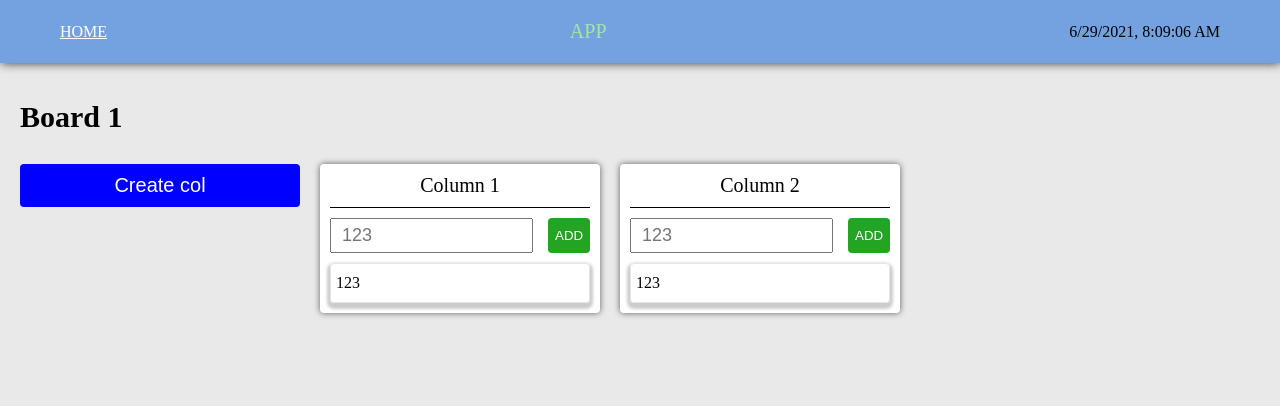
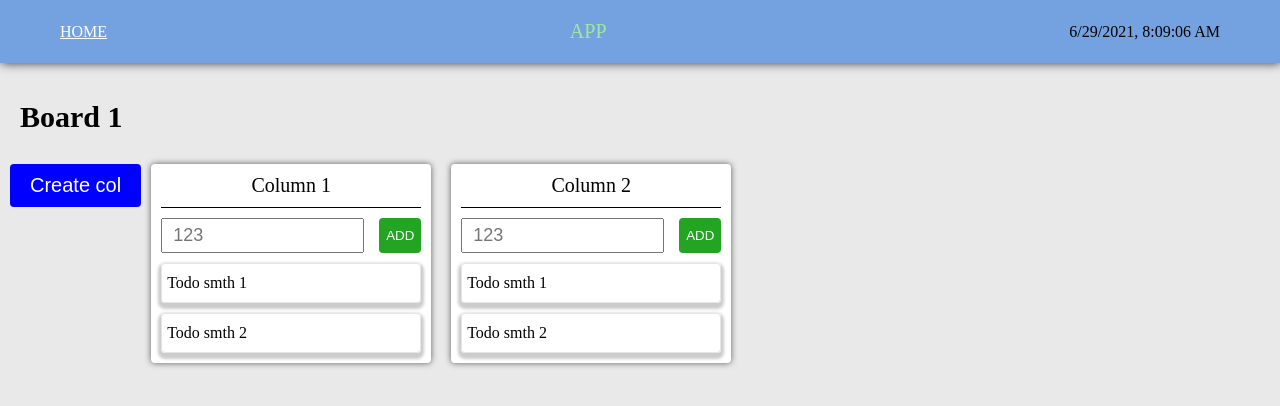
Before and after one commit to ilya07092000/trello-react-ts, a React (Create React App) app: page /board/1 in a window 1280 px wide. Shown: the top 406 px of the page. Built offline with nearby package versions, Linux system fonts and the light colour scheme.

Commit message:
feat: task render, add new task

```diff
--- a/src/containers/Board/Board.module.scss
+++ b/src/containers/Board/Board.module.scss
@@ -14,43 +14,3 @@
   display: flex;
   margin: 0 -10px;
 }
-
-.contentItem {
-  width: 100%;
-  max-width: 300px;
-  padding: 0 10px;
-}
-
-.colItem {
-  background: #fff;
-  box-shadow: 0 0 6px 0 rgba(0, 0, 0, .6);
-  padding: 10px;
-  border-radius: 4px;
-}
-
-.colTitle {
-  font-size: 20px;
-  text-align: center;
-  padding-bottom: 10px;
-  border-bottom: 1px solid #000;
-}
-
-.colText {
-  box-shadow: 0 3px 3px 3px rgba(0, 0, 0, .2);
-  border: 1px solid #e5e5e5;
-  border-radius: 4px;
-  margin-top: 10px;
-  padding: 10px 5px;
-  font-size: 16px;
-}
-
-.addTask {
-  margin-top: 10px;
-  display: flex;
-  justify-content: space-between;
-}
-
-.addBtnWrap {
-  width: 70px;
-  padding-left: 15px;
-}
--- a/src/containers/Board/Board.tsx
+++ b/src/containers/Board/Board.tsx
@@ -2,8 +2,8 @@ import React, { useEffect, useState } from 'react';
 import { useLocation } from 'react-router';
 import boardStore from '../../store/boards';
 import CreateCol from '../../components/CreateCol/CreateCol';
-import Input from '../../components/Input/Input';
-import Button from '../../components/Button/Button';
+import BoardCol from '../BoardCol/BoardCol';
+import { observer } from 'mobx-react-lite';
 
 import styles from './Board.module.scss';
 
@@ -27,18 +27,7 @@ const Board = () => {
         </div>
         {board.columns
           ? board.columns.map((col: any) => (
-              <div key={col.id} className={styles.contentItem}>
-                <div className={styles.colItem}>
-                  <p className={styles.colTitle}>{col.title}</p>
-                  <div className={styles.addTask}>
-                    <Input placeholder="123" />
-                    <div className={styles.addBtnWrap}>
-                      <Button onClick={() => console.log('add')}>Add</Button>
-                    </div>
-                  </div>
-                  <div className={styles.colText}>123</div>
-                </div>
-              </div>
+              <BoardCol key={col.id} data={col} boardId={board.id} />
             ))
           : null}
       </div>
@@ -46,4 +35,4 @@ const Board = () => {
   );
 };
 
-export default Board;
+export default observer(Board);
--- /dev/null
+++ b/src/containers/BoardCol/BoardCol.module.scss
@@ -0,0 +1,39 @@
+.contentItem {
+  width: 100%;
+  max-width: 300px;
+  padding: 0 10px;
+}
+
+.colItem {
+  background: #fff;
+  box-shadow: 0 0 6px 0 rgba(0, 0, 0, .6);
+  padding: 10px;
+  border-radius: 4px;
+}
+
+.colTitle {
+  font-size: 20px;
+  text-align: center;
+  padding-bottom: 10px;
+  border-bottom: 1px solid #000;
+}
+
+.colText {
+  box-shadow: 0 3px 3px 3px rgba(0, 0, 0, .2);
+  border: 1px solid #e5e5e5;
+  border-radius: 4px;
+  margin-top: 10px;
+  padding: 10px 5px;
+  font-size: 16px;
+}
+
+.addTask {
+  margin-top: 10px;
+  display: flex;
+  justify-content: space-between;
+}
+
+.addBtnWrap {
+  width: 70px;
+  padding-left: 15px;
+}
--- /dev/null
+++ b/src/containers/BoardCol/BoardCol.tsx
@@ -0,0 +1,42 @@
+import React, { useRef } from 'react';
+import Input from '../../components/Input/Input';
+import Button from '../../components/Button/Button';
+import boardStore from '../../store/boards';
+import { observer } from 'mobx-react-lite';
+
+import styles from './BoardCol.module.scss';
+
+const BoardCol = ({ data, boardId }: any) => {
+  const inputRef = useRef<HTMLInputElement | null>(null);
+
+  const addNewTask = () => {
+    if (inputRef.current && inputRef.current.value.trim()) {
+      const newTask = {
+        id: Date.now(),
+        text: inputRef.current.value,
+      };
+
+      boardStore.addNewTask(boardId, data.id, newTask);
+      inputRef.current.value = '';
+    }
+  };
+
+  return (
+    <div className={styles.contentItem}>
+      <div className={styles.colItem}>
+        <p className={styles.colTitle}>{data.title}</p>
+        <div className={styles.addTask}>
+          <Input placeholder="123" ref={inputRef} />
+          <div className={styles.addBtnWrap}>
+            <Button onClick={addNewTask}>Add</Button>
+          </div>
+        </div>
+        {data.list.map((task: any) => (
+          <div className={styles.colText}>{task.text}</div>
+        ))}
+      </div>
+    </div>
+  );
+};
+
+export default observer(BoardCol);
--- a/src/store/boards.tsx
+++ b/src/store/boards.tsx
@@ -29,6 +29,14 @@ class Boards {
   getBoardById(id: number) {
     return this.boards.find((b) => b.id === id);
   }
+
+  addNewTask(boardId: number, columnId: number, task: object) {
+    const boardById = this.getBoardById(boardId);
+    const gg = boardById!.columns!.find((col: any) => col.id === columnId);
+    gg.list.push(task);
+    console.log(gg);
+
+  }
 }
 
 export default new Boards();
--- a/src/types.tsx
+++ b/src/types.tsx
@@ -2,5 +2,5 @@ export interface IBoard {
   id: number;
   title: string;
   date: string;
-  columns?: object[];
+  columns?: any;
 };
```
